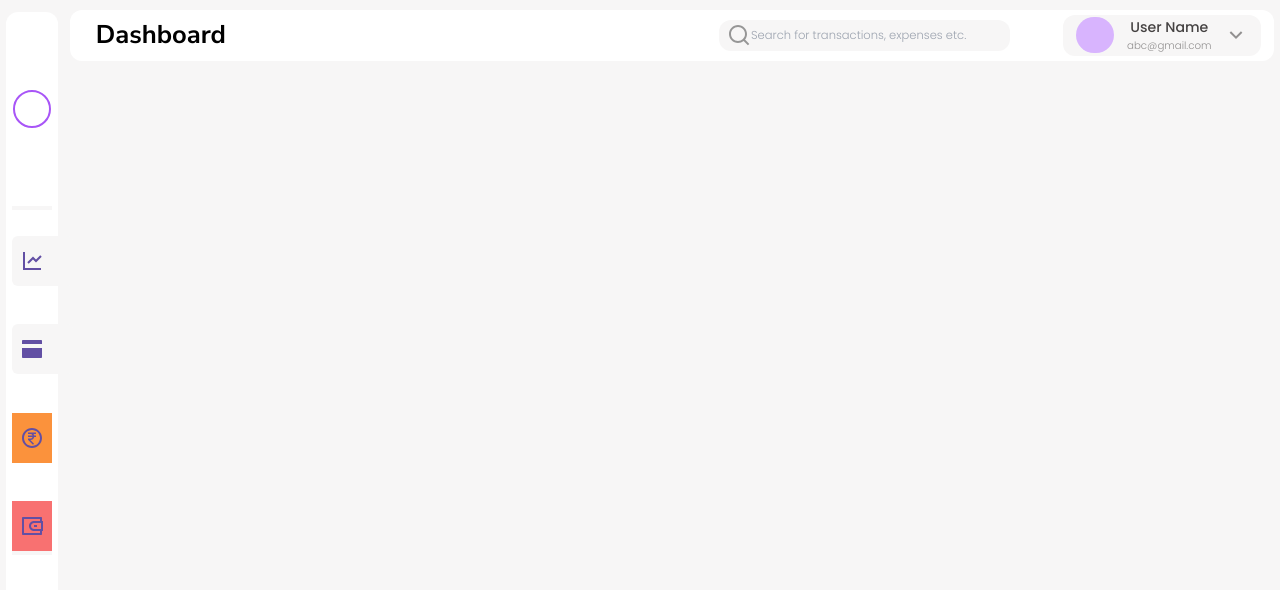
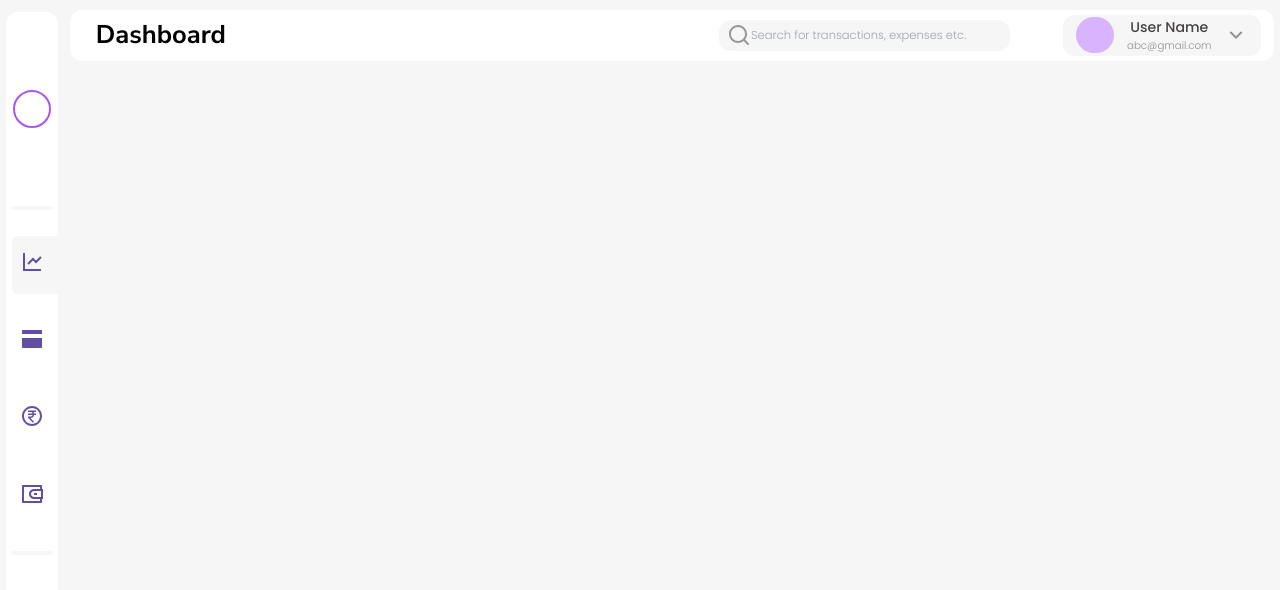
Before and after one commit to ananya-8029/Expense-Tracker, a React (Vite) app in the folder Frontend/: page /home_page in a window 1280 px wide. Shown: the top 590 px of the page. Built offline with nearby package versions, Linux system fonts and the light colour scheme; a web font is replaced by a local one.

Commit message:
Updating MenuBar

```diff
--- /dev/null
+++ b/Frontend/src/Components/Menu_Bar/MenuBar.css
@@ -0,0 +1,10 @@
+.active::before {
+  content: "";
+  height: 100%;
+  width: 150%;
+  position: absolute;
+  background-color: #f7f6f6;
+  top: 0;
+  left: 0;
+  border-radius: 6px;
+}
--- a/Frontend/src/Components/Menu_Bar/MenuBar.jsx
+++ b/Frontend/src/Components/Menu_Bar/MenuBar.jsx
@@ -1,11 +1,19 @@
+import { useState } from "react";
 import {
   dashBoardIcon,
   transactionIcon,
   viewExpensesIcon,
   viewIncomeIcon,
 } from "../../utils/Icons";
+import "../Menu_Bar/MenuBar.css";
 
 const MenuBar = () => {
+  const [icon, setIcon] = useState("dashBoardIcon");
+  const handleActivebtn = (iconName) => {
+    setIcon(iconName);
+  };
+
+  console.log(icon);
   return (
     <>
       <div className="h-screen w-[5vmax] flex justify-center items-center">
@@ -13,22 +21,46 @@ const MenuBar = () => {
           <div className="h-[25%] w-full flex justify-center items-center">
             <div className="h-[3vmax] w-[3vmax] rounded-full border-2 border-purple-500"></div>
           </div>
-          <div className=" flex flex-col justify-center items-center h-[45%] gap-[3vmax] border-y-[4px] w-[80%] border-[#F7F6F6]">
-            <div className="mt-[2vmax] w-full h-[20%] flex justify-center items-center cursor-pointer hover:scale-90 transition-all duration-300 hover:transition-all hover:duration-300 relative">
-              <div className="before:h-full before:w-[150%] before:absolute before:bg-[#F7F6F6] before:rounded-md before:top-0 before:left-0">
-                <span className="relative z-[2]">{dashBoardIcon}</span>
+          <div className=" flex flex-col justify-center items-center h-[45%] gap-[1.5vmax] border-y-[4px] w-[80%] border-[#F7F6F6]">
+            <div className="mt-[2vmax] w-full h-full flex justify-center items-center cursor-pointer relative">
+              <div className={`${icon == "dashBoardIcon" ? "active" : ""}`}>
+                <button
+                  onClick={() => handleActivebtn("dashBoardIcon")}
+                  className="relative z-[2] hover:scale-90 transition-all duration-300 hover:transition-all hover:duration-300"
+                >
+                  {dashBoardIcon}
+                </button>
               </div>
             </div>
-            <div className="w-full h-[20%] flex justify-center items-center cursor-pointer hover:scale-90 transition-all duration-300 hover:transition-all hover:duration-300 relative">
-              <div className="before:h-full before:w-[150%] before:absolute before:bg-[#F7F6F6] before:rounded-md before:top-0 before:left-0">
-                <span className="relative z-[2]">{transactionIcon}</span>
+            <div className="w-full h-full flex justify-center items-center cursor-pointer hover:scale-90 transition-all duration-300 hover:transition-all hover:duration-300 relative">
+              <div className={`${icon == "transactionIcon" ? "active" : ""}`}>
+                <button
+                  onClick={() => handleActivebtn("transactionIcon")}
+                  className="relative z-[2] hover:scale-90 transition-all duration-300 hover:transition-all hover:duration-300"
+                >
+                  {transactionIcon}
+                </button>
               </div>
             </div>
-            <div className="bg-orange-400 w-full h-[20%] flex justify-center items-center cursor-pointer hover:scale-90 transition-all duration-300 hover:transition-all hover:duration-300">
-              <div>{viewIncomeIcon}</div>
+            <div className="w-full h-full flex justify-center items-center cursor-pointer hover:scale-90 transition-all duration-300 hover:transition-all hover:duration-300 relative">
+              <div className={`${icon == "viewIncomeIcon" ? "active" : ""}`}>
+                <button
+                  onClick={() => handleActivebtn("viewIncomeIcon")}
+                  className="relative z-[2] hover:scale-90 transition-all duration-300 hover:transition-all hover:duration-300"
+                >
+                  {viewIncomeIcon}
+                </button>
+              </div>
             </div>
-            <div className="bg-red-400 w-full h-[20%] flex justify-center items-center cursor-pointer hover:scale-90 transition-all duration-300 hover:transition-all hover:duration-300">
-              <div>{viewExpensesIcon}</div>
+            <div className="mb-[2vmax] w-full h-full flex justify-center items-center cursor-pointer relative">
+              <div className={`${icon == "viewExpensesIcon" ? "active" : ""}`}>
+                <button
+                  onClick={() => handleActivebtn("viewExpensesIcon")}
+                  className="relative z-[2] hover:scale-90 transition-all duration-300 hover:transition-all hover:duration-300"
+                >
+                  {viewExpensesIcon}
+                </button>
+              </div>
             </div>
           </div>
         </div>
```
